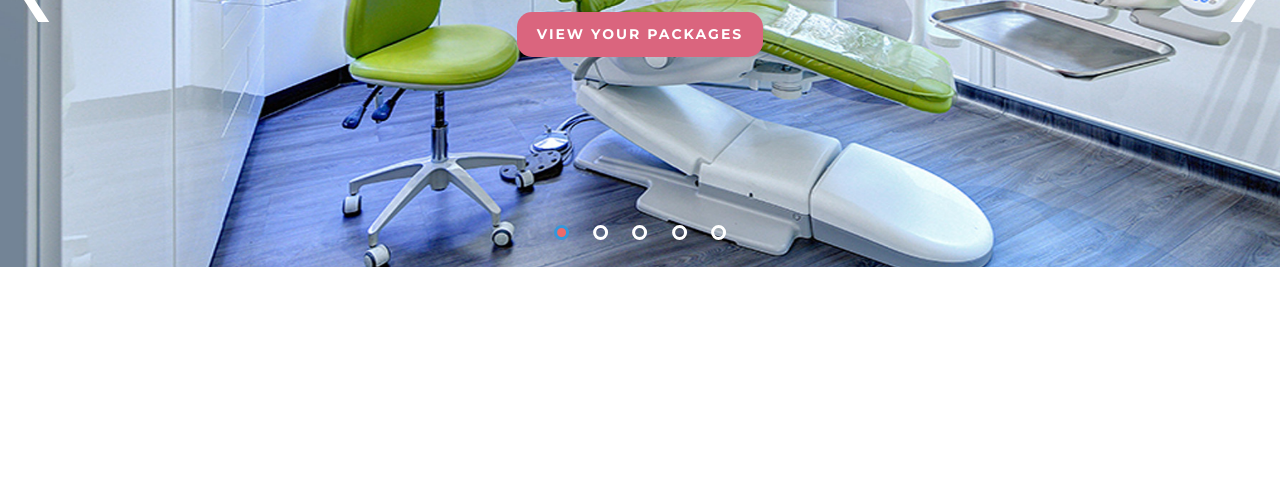
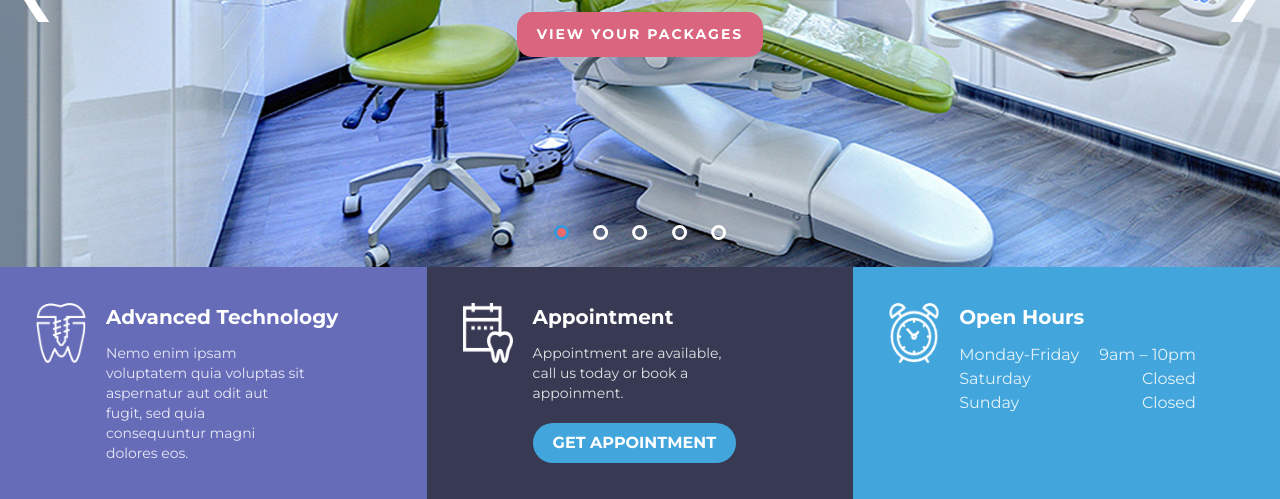
Before and after one commit to Kayum-Ali/Dental-Care, a plain HTML site: page index.html in a window 1280 px wide. Shown: the part 383-882 px from the top of the page. Before the commit the page ends 800 px from the top, so only its background shows below. Drawn offline with nearby package versions, Linux system fonts and the light colour scheme.

Commit message:
appointment section done

```diff
--- a/index.html
+++ b/index.html
@@ -225,6 +225,61 @@
         </div>
       </div>
     </header>
+    <main>
+      <section class="flex text-white flex-col lg:flex-row">
+        <!-- violet -->
+        <div class="bg-[#676CB8] sm:w-[33.33%]">
+          <div class="flex gap-5 p-9">
+            <img class="w-[50px] h-[60px]" src="images/icon1.png" alt="" />
+            <div>
+              <h2 class="font-bold text-xl">Advanced Technology</h2>
+              <p class="text-sm opacity-85 sm:w-[200px] mt-3">
+                Nemo enim ipsam voluptatem quia voluptas sit aspernatur aut odit
+                aut fugit, sed quia consequuntur magni dolores eos.
+              </p>
+            </div>
+          </div>
+        </div>
+        <!-- black -->
+        <div class="bg-[#383A53] sm:w-[33.33%]">
+          <div class="flex gap-5 p-9">
+            <img class="w-[50px] h-[60px]" src="images/icon2.png" alt="" />
+            <div>
+              <h2 class="font-bold text-xl">Appointment</h2>
+              <p class="text-sm opacity-85 sm:w-[200px] mt-3">
+                Appointment are available, call us today or book a appoinment.
+              </p>
+              <button
+                class="uppercase bg-[#42A6DC] font-bold px-5 py-2 rounded-3xl mt-5"
+              >
+                Get Appointment
+              </button>
+            </div>
+          </div>
+        </div>
+        <!-- blue -->
+        <div class="bg-[#42A6DC] sm:w-[33.33%]">
+          <div class="flex gap-5 p-9">
+            <img class="w-[50px] h-[60px]" src="images/icon3.png" alt="" />
+            <div class="">
+              <h2 class="font-bold text-xl">Open Hours</h2>
+              <div class="flex justify-between gap-5 mt-3 opacity-85">
+                <h2>Monday-Friday</h2>
+                <h2>9am – 10pm</h2>
+              </div>
+              <div class="flex justify-between gap-5 opacity-85">
+                <h2>Saturday</h2>
+                <h2>Closed</h2>
+              </div>
+              <div class="flex justify-between gap-5 opacity-85">
+                <h2>Sunday</h2>
+                <h2>Closed</h2>
+              </div>
+            </div>
+          </div>
+        </div>
+      </section>
+    </main>
     <script src="index.js"></script>
   </body>
 </html>
--- a/style.css
+++ b/style.css
@@ -148,7 +148,7 @@ nav li:hover::after {
 }
 @-webkit-keyframes pos1 {
   from {
-    left: 50%;
+    left: 15%;
   }
   to {
     left: 10%;
@@ -156,7 +156,7 @@ nav li:hover::after {
 }
 @keyframes pos1 {
   from {
-    left: 50%;
+    left: 15%;
   }
   to {
     left: 10%;
```
Also changed, not shown: images/icon1.png (added), images/icon2.png (added), images/icon3.png (added).
